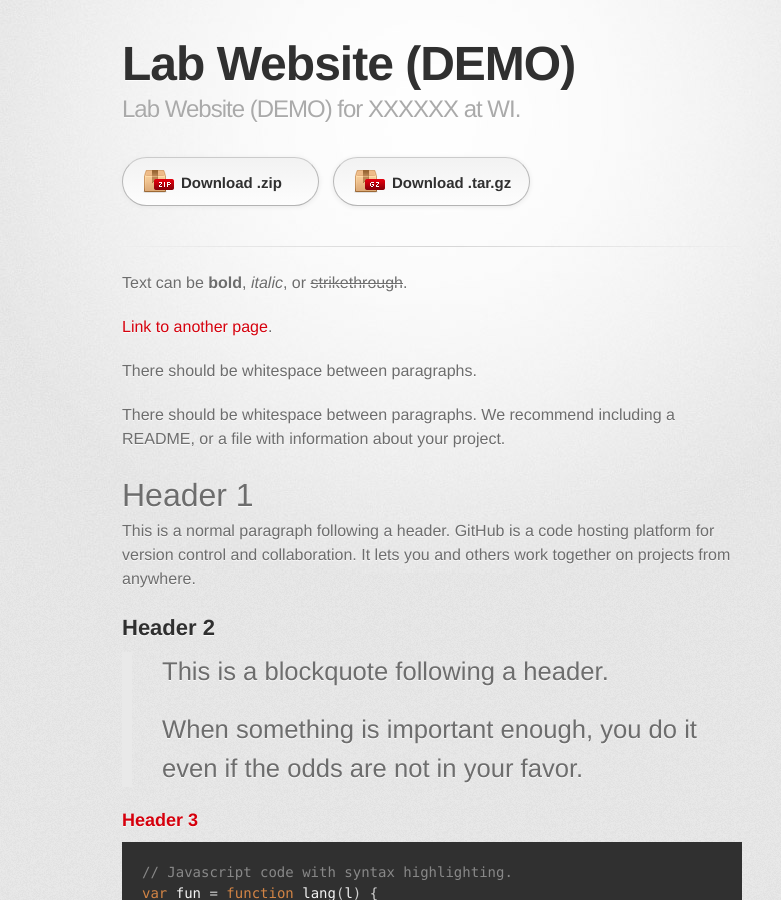
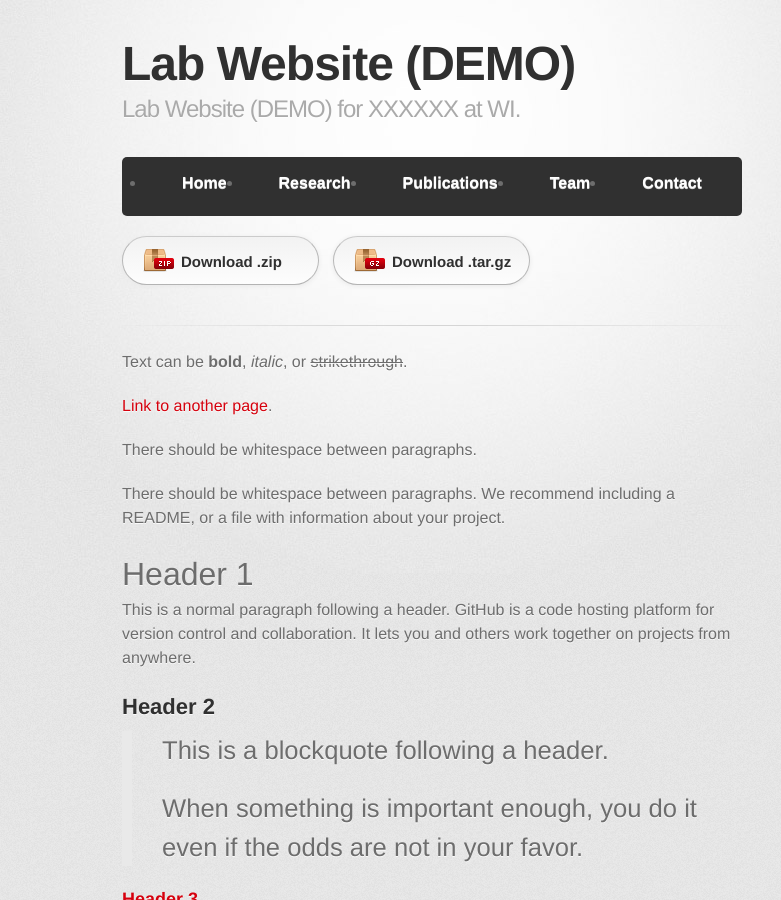
Before and after one commit to dr-andytseng/demolabwebsite, a Jekyll site: the page built from index.md, in a window 1280 px wide and 900 px high. Shown: the whole window, without its empty margins (208-989 px from the left). Built offline with Jekyll 4.4.1, drawn with Linux system fonts in a browser that asks for light colours; some web fonts are replaced.

Commit message:
Update default.html

```diff
--- a/_layouts/default.html
+++ b/_layouts/default.html
@@ -1,3 +1,4 @@
+
 <!DOCTYPE html>
 <html lang="{{ site.lang | default: "en-US" }}">
   <head>
@@ -6,12 +7,7 @@
     <meta http-equiv="X-UA-Compatible" content="IE=edge">
     <link rel="stylesheet" href="{{ '/assets/css/style.css?v=' | append: site.github.build_revision | relative_url }}">
     <link rel="stylesheet" type="text/css" href="{{ '/assets/css/print.css' | relative_url }}" media="print">
-    <!--[if lt IE 9]>
-    <script src="//html5shiv.googlecode.com/svn/trunk/html5.js"></script>
-    <![endif]-->
-
     {% seo %}
-    {% include head-custom.html %}
   </head>
 
   <body>
@@ -19,9 +15,20 @@
       <div class="inner">
 
         <header>
-          <h1>{{ page.title | default: site.title | default: site.github.repository_name }}</h1>
-          <h2>{{ page.description | default: site.description | default: site.github.project_tagline }}</h2>
+          <h1>{{ site.title | default: site.github.repository_name }}</h1>
+          <h2>{{ site.description | default: site.github.project_tagline }}</h2>
         </header>
+
+        <div class="horizontal-nav">
+          <ul>
+            <li><a href="{{ site.baseurl }}/index.html">Home</a></li>
+            <li><a href="{{ site.baseurl }}/research.html">Research</a></li>
+            <li><a href="{{ site.baseurl }}/publications.html">Publications</a></li>
+            <li><a href="{{ site.baseurl }}/team.html">Team</a></li>
+            <li><a href="{{ site.baseurl }}/contact.html">Contact</a></li>
+          </ul>
+        </div>
+
         <section id="downloads" class="clearfix">
           {% if site.show_downloads %}
           <a href="{{ site.github.zip_url }}" id="download-zip" class="button"><span>Download .zip</span></a>
```
Lines whose indentation alone changed are shown as unchanged.
